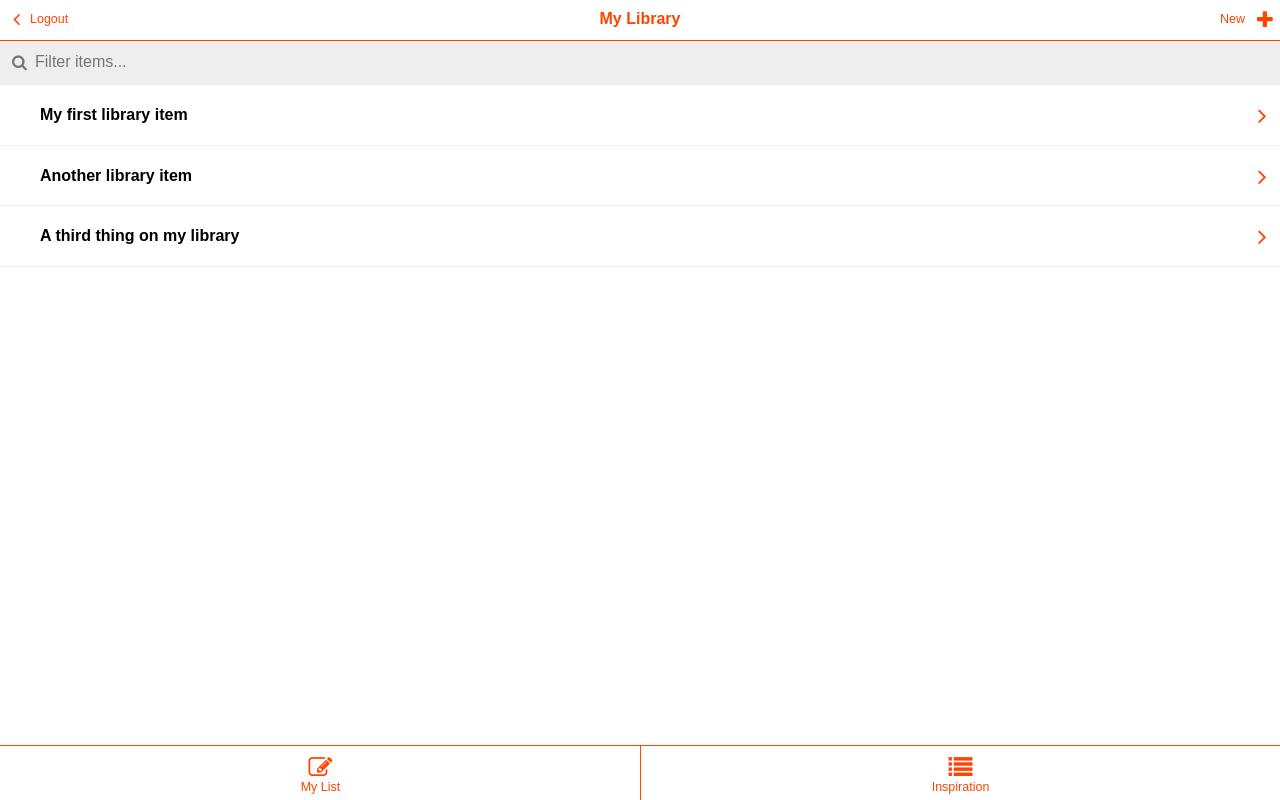
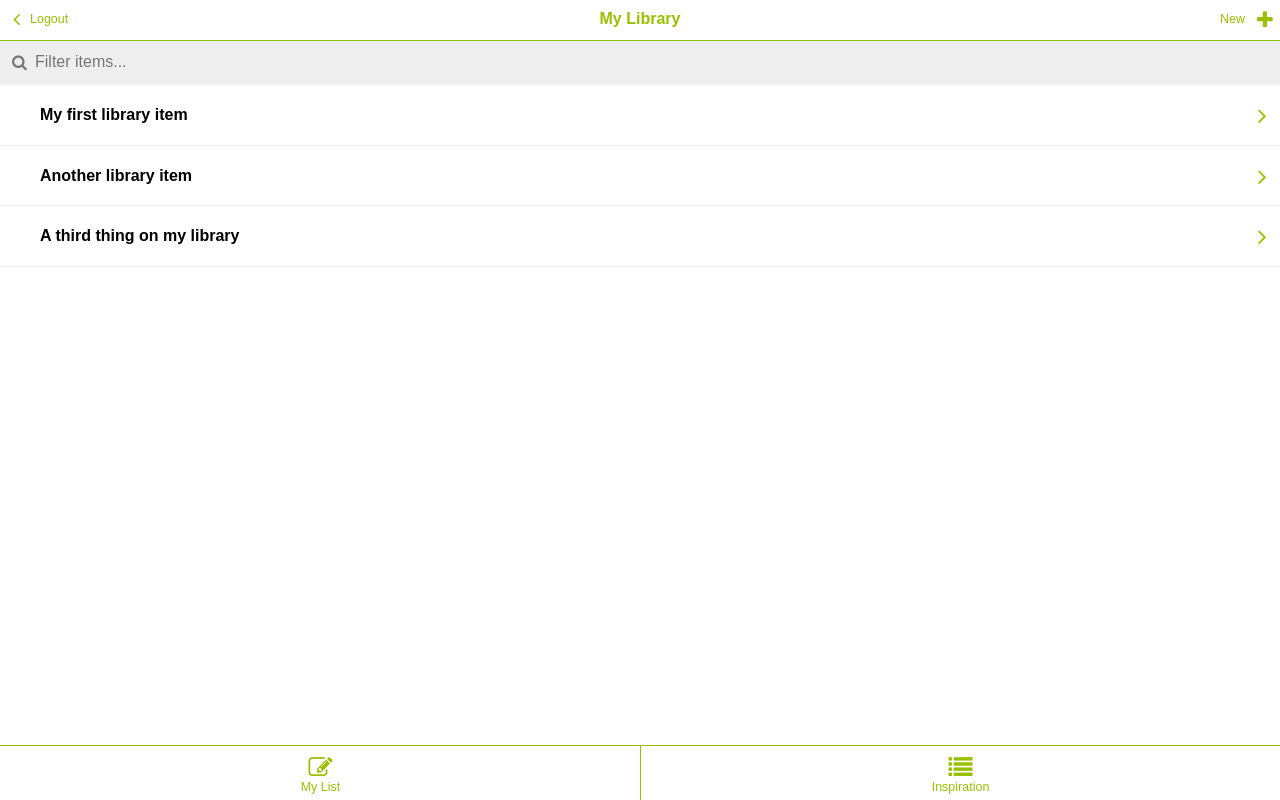
Before and after one commit to xanderoid/libraryApp, a plain HTML site: page index.html in a window 1280 px wide. Drawn offline with Linux system fonts and the light colour scheme; a web font is replaced by a local one.

Commit message:
changed color of borders, header/footer & cancel/submit btn to rgb(152,192,0)

```diff
--- a/css/library.css
+++ b/css/library.css
@@ -24,18 +24,18 @@ article {
 }
 header, footer {
     background-color: #FFF;
-    border-bottom: 1px solid rgb(255, 67, 0);
-    color: rgb(255, 67, 0);
+    border-bottom: 1px solid rgb(152, 192, 0);
+    color: rgb(152, 192, 0);
 }
 footer {
-    border-top: 1px solid rgb(255, 67, 0);
+    border-top: 1px solid rgb(152, 192, 0);
     border-bottom: none;
 }
 .ui-li, .ui-li.ui-field-contain {
     border-bottom: 1px solid #eee;
 }
 .ui-block-b {
-    border-left: 1px solid rgb(255, 67, 0);
+    border-left: 1px solid rgb(152, 192, 0);
 }
 .ui-footer .ui-navbar li .ui-btn {
     padding-top: 4px;
@@ -55,7 +55,7 @@ footer {
     content:"";
     font-family: FontAwesome;
     font-size: 24px;
-    color: rgb(255, 67, 0);
+    color: rgb(152, 192, 0);
     position: absolute;
     left: 10px;
     top: 50%;
@@ -70,7 +70,7 @@ footer {
     content:"\f116";
     font-family: FontAwesome;
     font-size: 24px;
-    color: rgb(255, 67, 0);
+    color: rgb(152, 192, 0);
     position: absolute;
     right: 0;
     top: 50%;
@@ -84,7 +84,7 @@ footer {
     border-spacing: 2px;
 }
 #btn-cancel, #btn-submit, #btn-clear, #btn-newuser, #btn-did-it, #btn-forget-it, #btn-login-cancel, #btn-login-submit, #btn-login-newuser {
-    border: 1px solid rgb(255, 67, 0);
+    border: 1px solid rgb(152, 192, 0);
     margin: 2px auto;
     width: 100%;
     -webkit-box-sizing: border-box;
@@ -92,9 +92,11 @@ footer {
 }
 #btn-cancel, #btn-did-it {
     margin: 30px 0 0;
+    color: rgb(152, 192, 0);
 }
 #btn-submit, #btn-forget-it, #btn-newuser {
     margin: 30px -2px 0;
+    color: rgb(152, 192, 0);
 }
 #btn-login-newuser {
     margin-top: 48px;
@@ -106,7 +108,7 @@ footer {
     display: none;
 }
 [data-role='content'] .ui-btn-active, [data-role='footer'] .ui-btn-active {
-    background-color: rgb(255, 67, 0);
+    background-color: rgb(152, 192, 0);
     color: #fff;
 }
 .ui-btn-active .ui-icon {
@@ -120,7 +122,7 @@ footer {
     -webkit-overflow-scrolling: touch;
 }
 .ui-icon {
-    color: rgb(255, 67, 0);
+    color: rgb(152, 192, 0);
     font-size: 24px;
 }
 .ui-btn-icon-top .ui-btn-inner .ui-icon, .ui-btn-icon-bottom .ui-btn-inner .ui-icon {
```
Also changed, not shown: 1 other file.
